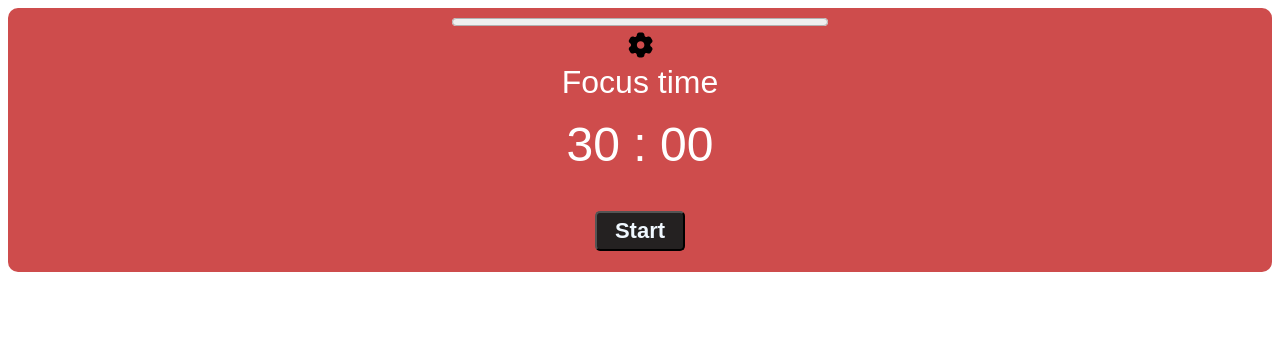
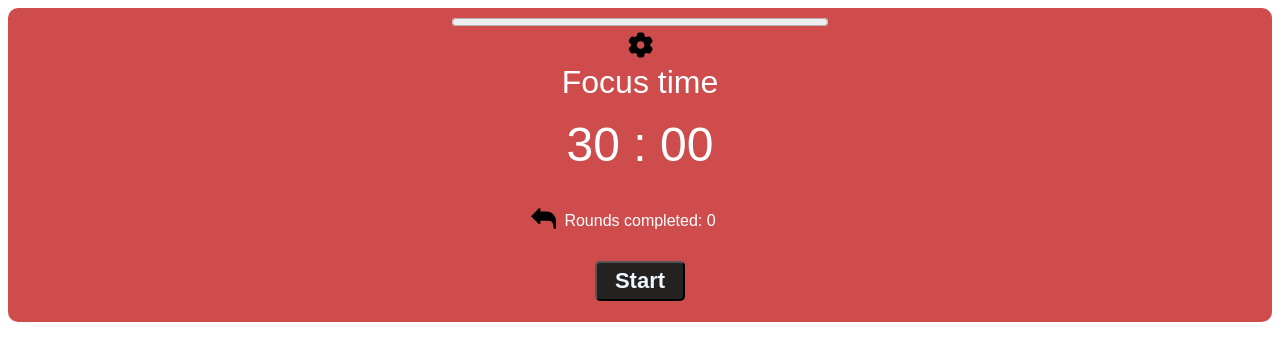
Before and after one commit to Wecpo/Pomodoro, a Vue app: page / in a window 1280 px wide. Shown: the top 360 px of the page. Built offline with nearby package versions, Linux system fonts and the light colour scheme.

Commit message:
wip: cancel button

```diff
--- /dev/null
+++ b/src/components/icons/IconCancelButton.vue
@@ -0,0 +1,34 @@
+<template>
+  <div class="cancelButton">
+    <svg
+      id="Layer_1" fill="#000000" height="25px" width="25px" version="1.1"
+      xmlns="http://www.w3.org/2000/svg" xmlns:xlink="http://www.w3.org/1999/xlink"
+      viewBox="0 0 512 512" xml:space="preserve"
+    >
+      <g id="SVGRepo_bgCarrier" stroke-width="0" />
+      <g id="SVGRepo_tracerCarrier" stroke-linecap="round" stroke-linejoin="round" />
+      <g id="SVGRepo_iconCarrier"> <g>
+        <g>
+          <path
+            d="M320,112H192V48h-32L0,208l160,160h32v-64h160c88.365,0,112,71.635,
+               112,160h48V304C512,197.962,426.038,112,320,112z"
+          />
+        </g>
+      </g>
+      </g>
+    </svg>
+  </div>
+</template>
+
+<style scoped>
+.cancelButton {
+  position: absolute;
+  top: -40px;
+  right: 160px;
+}
+
+svg:hover {
+  cursor: pointer;
+  transform: scale(1.1);
+}
+</style>
--- a/src/components/timer/TimerMain.vue
+++ b/src/components/timer/TimerMain.vue
@@ -4,12 +4,14 @@ import IconForwardButton from '@/components/icons/IconForwardButton.vue';
 import IconSettings from '@/components/icons/IconSettings.vue';
 import TimerButton from '@/components/timer/TimerButton.vue';
 import TimerProgressBar from '@/components/timer/TimerProgressBar.vue';
+import TimerRoundsCounter from '@/components/timer/TimerRoundsCounter.vue';
 import TimerSettingsModal from '@/components/timer/TimerSettingsModal.vue';
 import { useTimer } from '@/composable/useTimer';
 import { useTimerTypeKey } from '@/composable/useTimerTypeKey';
 import { TIMER_STATUS, TIMER_TYPE } from '@/types/enums/Timer';
 import { formatTime } from '@/utils/formatTime';
 import { computed, onMounted, onUnmounted, reactive, ref, toRef } from 'vue';
+import IconCancelButton from '../icons/IconCancelButton.vue';
 
 const DEFAULT_TIMER_SETTINGS = {
   focusDuration: 1800,
@@ -89,6 +91,13 @@ onUnmounted(() => {
     <div class="timer__time">
       {{ formatTime(timerState.timerValue) }}
     </div>
+    <div class="timer__roundsCounter">
+      <TimerRoundsCounter
+        :rounds="timerState.totalRounds"
+        @cancel-reset="(prev) => timerState.totalRounds = prev"
+        @reset="timerState.totalRounds = 0"
+      />
+    </div>
     <div class="timer__controls">
       <TimerButton v-if="isTimerPaused" @click="startTimer">
         Start
--- /dev/null
+++ b/src/components/timer/TimerRoundsCounter.vue
@@ -0,0 +1,40 @@
+<script setup lang="ts">
+import { computed, type ComputedRef } from 'vue';
+import IconCancelButton from '../icons/IconCancelButton.vue';
+
+const props = defineProps(['rounds']);
+
+defineEmits<{
+  (e: 'reset'): void
+  (e: 'cancelReset', prev: number): void
+}>();
+
+const prevRounds: ComputedRef<number> = computed((prev) => {
+  if (props.rounds <= 1) {
+    return prev;
+  }
+  return props.rounds;
+});
+</script>
+
+<template>
+  <p class="rounds__paragraph" @click="$emit('reset')">
+    Rounds completed: {{ props.rounds }}
+  </p>
+  <div class="rounds__cancel--button">
+    <Transition>
+      <IconCancelButton @click="$emit('cancelReset', prevRounds)" />
+    </Transition>
+  </div>
+</template>
+
+<style scoped>
+.rounds__cancel--button {
+  display: flex;
+  position: relative;
+}
+.rounds__paragraph:hover {
+  cursor: pointer;
+  opacity: 0.8;
+}
+</style>
--- a/src/composable/useTimer.ts
+++ b/src/composable/useTimer.ts
@@ -12,6 +12,7 @@ export const useTimer = (timerSettings: TimerSettings) => {
   const timerState = reactive<TimerState>({
     timerValue: timerSettings.focusDuration,
     roundCounter: 1,
+    totalRounds: 0,
     timerType: TIMER_TYPE.FOCUS,
     timerStatus: TIMER_STATUS.PAUSED,
   });
@@ -28,6 +29,7 @@ export const useTimer = (timerSettings: TimerSettings) => {
       timerState.timerType = TIMER_TYPE.FOCUS;
       timerState.timerValue = timerSettings.focusDuration;
       pauseTimer();
+      timerState.totalRounds++;
       toast.info('Короткий перерыв завершен!');
       return;
     }
@@ -35,6 +37,7 @@ export const useTimer = (timerSettings: TimerSettings) => {
       timerState.roundCounter = 1;
       timerState.timerType = TIMER_TYPE.FOCUS;
       timerState.timerValue = timerSettings.focusDuration;
+      timerState.totalRounds++;
       pauseTimer();
       toast.info('Длинный перерыв завершен!');
     }
--- a/src/types/interfaces/TimerState.ts
+++ b/src/types/interfaces/TimerState.ts
@@ -3,6 +3,7 @@ import type { TIMER_STATUS, TIMER_TYPE } from '@/types/enums/Timer';
 export interface TimerState {
   timerValue: number
   roundCounter: number
+  totalRounds: number
   timerType: TIMER_TYPE
   timerStatus: TIMER_STATUS
 }
```
